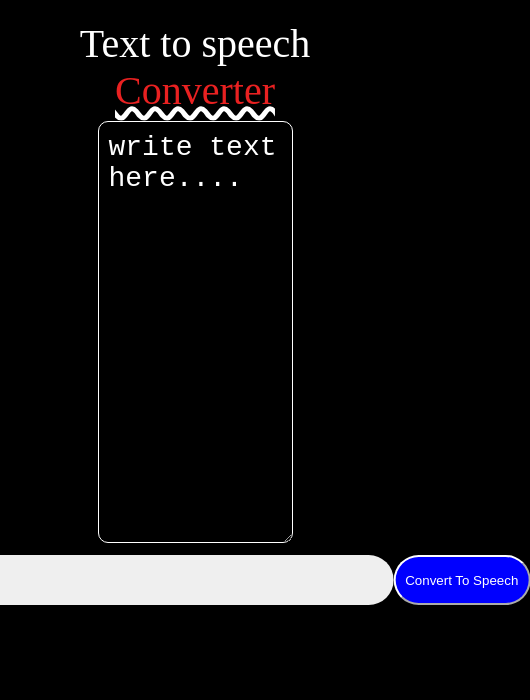
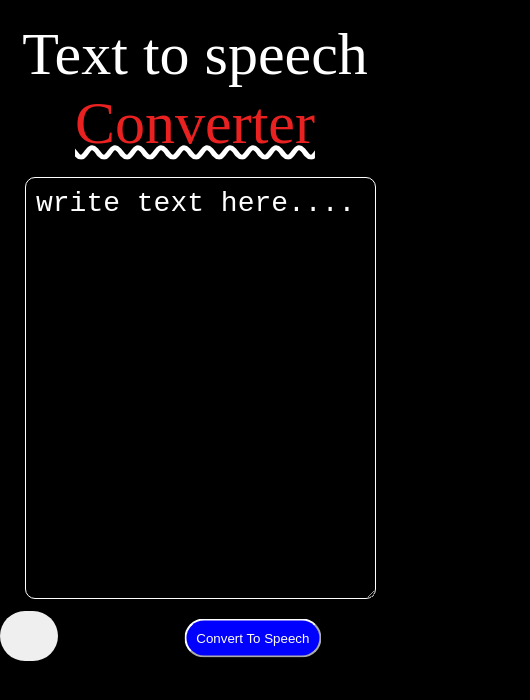
Before and after one commit to GMMemon875/Text_convert_Speech, a plain HTML site: page index.html in a window 390 px wide. Shown: the whole page, 530 px wide, since content can reach past the window. Drawn offline with Linux system fonts and the light colour scheme.

Commit message:
make a responsive design

```diff
--- a/style.css
+++ b/style.css
@@ -17,9 +17,9 @@ body {
 }
 #spn {
   color: rgb(233, 33, 33);
-  /* text-decoration: underline;
+  text-decoration: underline;
   text-decoration-color: white;
-  text-decoration-thickness: 3px; */
+  text-decoration-thickness: 3px;
   text-decoration: underline wavy white 5px;
 }
 
@@ -50,7 +50,6 @@ textarea::placeholder {
 button {
   background-color: blue;
   color: #fff;
-
   padding: 10px;
   cursor: pointer;
   border-color: #fff;
@@ -59,17 +58,31 @@ button {
 }
 select {
   flex: 1;
-  color: #fff;
+  color: black;
   height: 50px;
-  padding: 0, 20px;
+  padding: 30px, 20px;
   outline: 0;
   border: 0;
   width: 600px;
   border-radius: 35px;
   appearance: none;
-  /* background-image: url(Image/dropdwon.jpg);
-  background-repeat: no-repeat;
-  background-size: 15px;
-  background-position-x: calc(100% -20px);
-  background-position-y: 20px; */
 }
+@media screen and (max-width: 600px) {
+  .text p {
+    font-size: 60px;
+  }
+  .input_text textarea {
+    width: 90%;
+    margin-left: 25px;
+    margin-top: 5%;
+  }
+  .dropdwon {
+    position: relative;
+    flex-wrap: wrap;
+  }
+  button {
+    margin-left: 50%;
+    transform: translate(-50%, -50%);
+    margin-top: 7%;
+  }
+}
```
